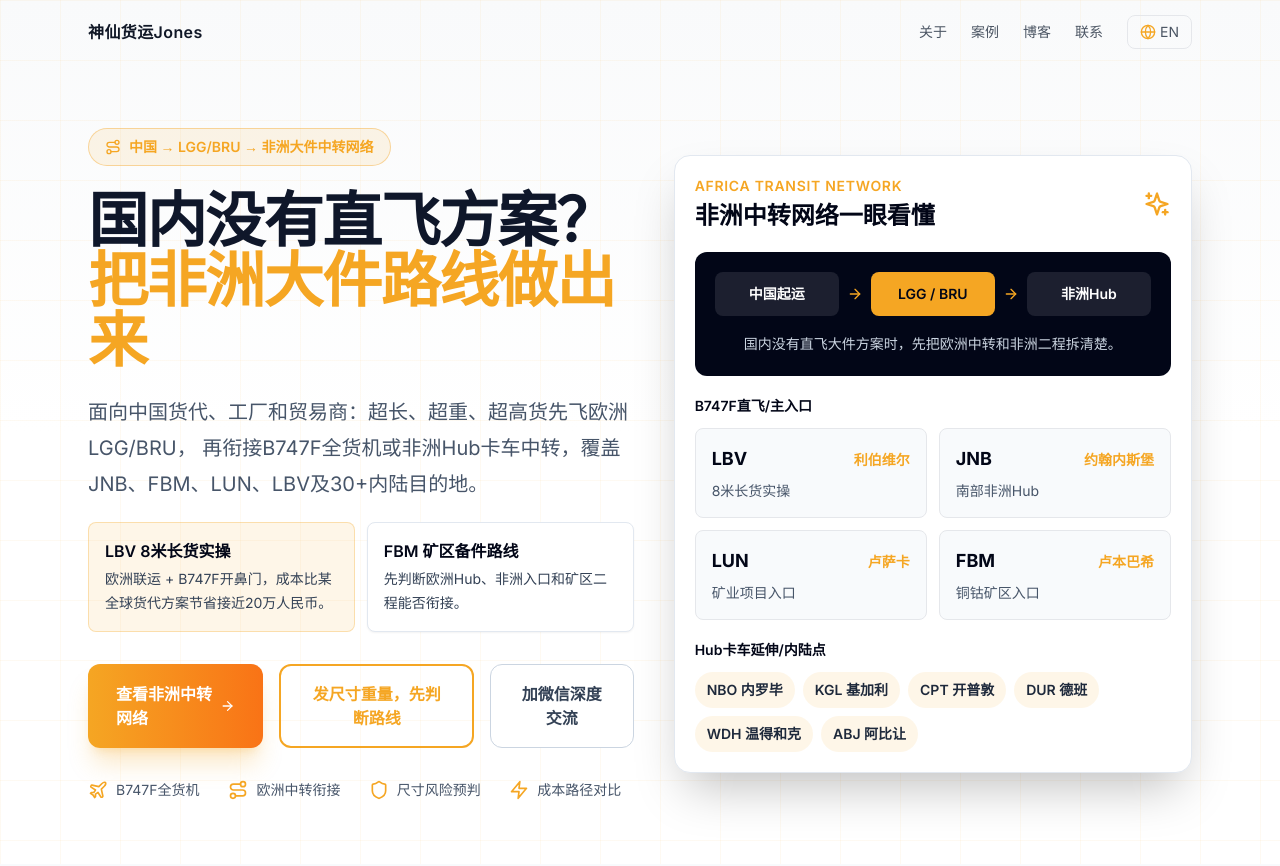
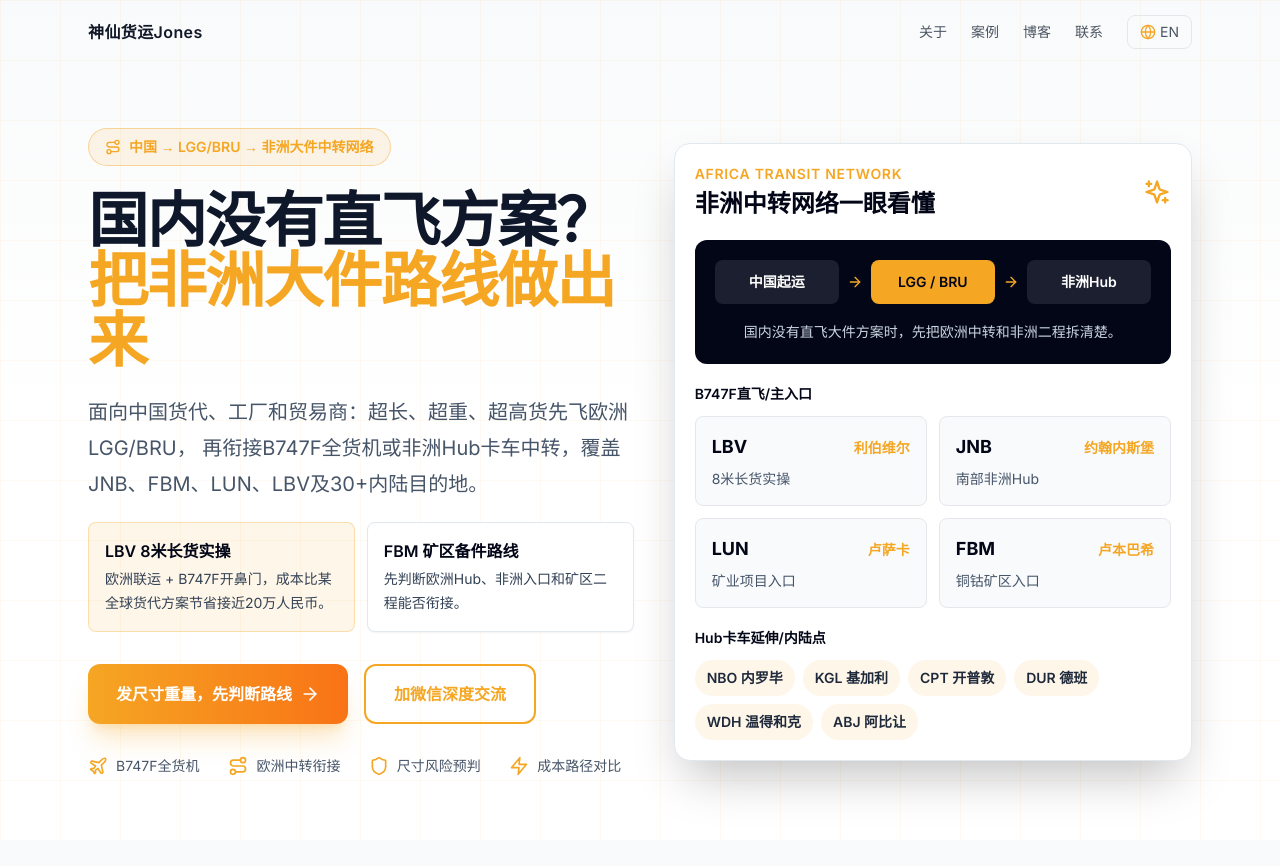
Before and after one commit to aiwebJones/aircargo-personal-brand, a Next.js app: page / in a window 1280 px wide. Shown: the top 866 px of the page. Built offline with nearby package versions, Linux system fonts and the light colour scheme.

Commit message:
Remove Africa network jump CTA

```diff
--- a/app/zh/lgg-africa-gateway/page.tsx
+++ b/app/zh/lgg-africa-gateway/page.tsx
@@ -18,13 +18,17 @@ export const metadata: Metadata = {
   description:
     '面向中国货代、工厂和外贸公司：国内没有直飞方案时，通过LGG欧洲中转，衔接B747F直飞非洲与非洲Hub卡车中转，覆盖JNB、FBM、LUN、EBB、NBO、LOS、ACC及30+内陆点。',
   alternates: {
-    canonical: 'https://www.eascargo.com/zh/lgg-africa-gateway/',
+    canonical: 'https://www.eascargo.com/',
+  },
+  robots: {
+    index: false,
+    follow: true,
   },
   openGraph: {
     title: 'LGG欧洲中转非洲大件空运网络',
     description:
       '国内无法直飞非洲的大件项目货，先飞LGG，再通过B747F直飞或非洲Hub卡车中转覆盖主要非洲点。',
-    url: 'https://www.eascargo.com/zh/lgg-africa-gateway/',
+    url: 'https://www.eascargo.com/',
     type: 'website',
   },
 }
--- a/components/sections/HeroSection.tsx
+++ b/components/sections/HeroSection.tsx
@@ -78,28 +78,19 @@ export default function HeroSection({ onOpenContact, onOpenWechat }: HeroSection
             </div>
 
             <div className="mb-8 flex flex-col gap-4 sm:flex-row">
-              <motion.a
-                href="#africa-network"
+              <motion.button
+                onClick={onOpenWechat}
                 className="inline-flex items-center justify-center gap-2 rounded-xl bg-gradient-to-r from-amberGold to-orange-500 px-7 py-4 text-base font-semibold text-white shadow-xl shadow-amberGold/25 transition hover:shadow-amberGold/40"
                 whileHover={{ scale: 1.02 }}
                 whileTap={{ scale: 0.98 }}
               >
-                查看非洲中转网络
+                发尺寸重量，先判断路线
                 <ArrowRight className="h-5 w-5" />
-              </motion.a>
-
-              <motion.button
-                onClick={onOpenWechat}
-                className="inline-flex items-center justify-center gap-2 rounded-xl border-2 border-amberGold px-7 py-4 text-base font-semibold text-amberGold transition hover:bg-amberGold hover:text-white"
-                whileHover={{ scale: 1.02 }}
-                whileTap={{ scale: 0.98 }}
-              >
-                发尺寸重量，先判断路线
               </motion.button>
 
               <motion.button
                 onClick={onOpenContact}
-                className="inline-flex items-center justify-center gap-2 rounded-xl border border-slate-300 bg-white px-7 py-4 text-base font-semibold text-slate-700 transition hover:border-amberGold hover:text-amberGold"
+                className="inline-flex items-center justify-center gap-2 rounded-xl border-2 border-amberGold px-7 py-4 text-base font-semibold text-amberGold transition hover:bg-amberGold hover:text-white"
                 whileHover={{ scale: 1.02 }}
                 whileTap={{ scale: 0.98 }}
               >
```
